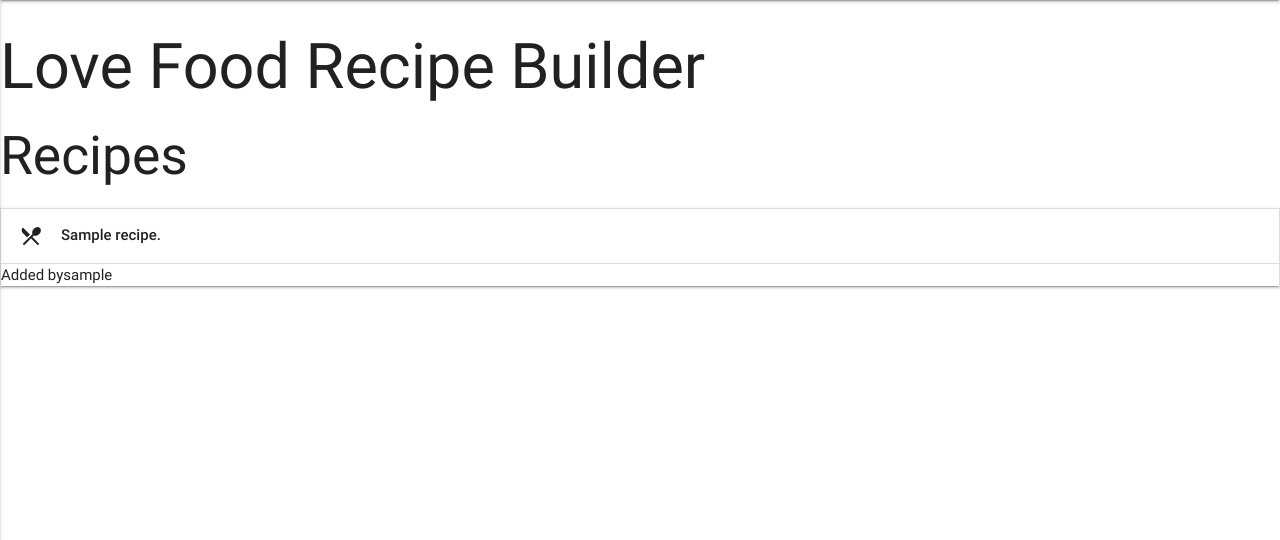
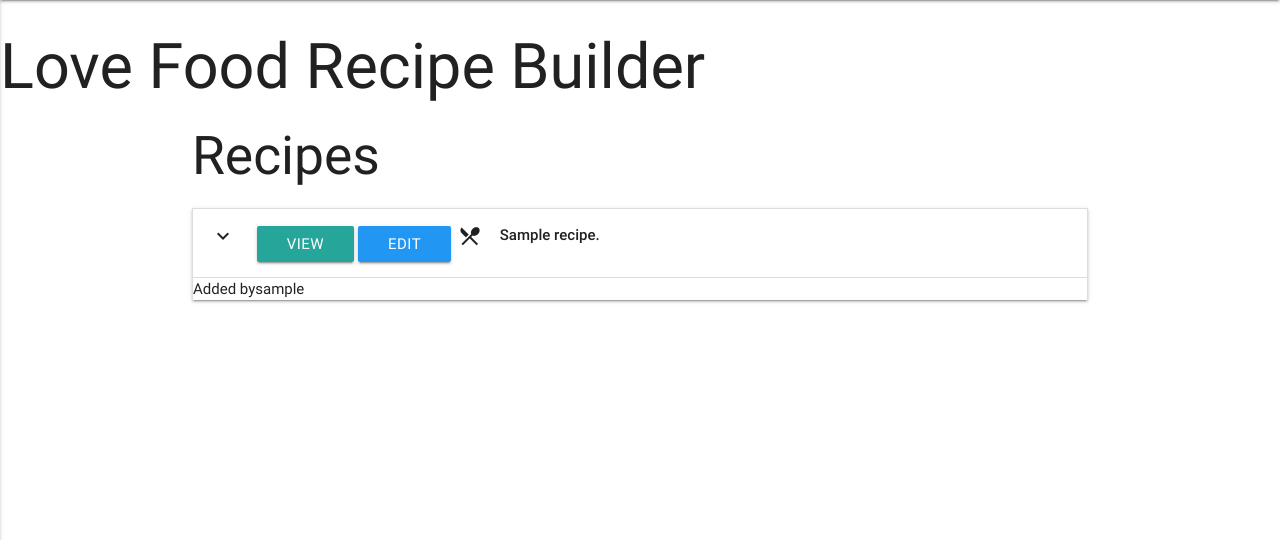
Before and after one commit to Code-Institute-Submissions/recipe-builder, a Flask app: page / in a window 1280 px wide. Shown: the part 64-604 px from the top of the page. Run offline with Flask 2, Linux system fonts and the light colour scheme; a database or web service that is not in the repository returns one stand-in record (values such as "Sample title"); some libraries are stand-ins or nearby versions.

Commit message:
Done and edit buttons added

```diff
--- a/templates/base.html
+++ b/templates/base.html
@@ -22,7 +22,7 @@
 </head>
 
 <body>
-    <nav>
+    <nav class="navbar">
         <div class="nav-wrapper">
             <a href="#!" class="brand-logo">Love Food</a>
             <a href="#" data-activates="mobile-demo" class="button-collapse"><i class="material-icons">menu</i></a>
@@ -40,7 +40,9 @@
     </nav>
 
     <h1>Love Food Recipe Builder</h1>
+    <div class="container">
     {% block content %} {% endblock %}
+    </div>
 
  <!--jQuery before materialize.js-->
     <script type="text/javascript" src="https://code.jquery.com/jquery-3.2.1.min.js"></script>
--- a/templates/recipes.html
+++ b/templates/recipes.html
@@ -6,9 +6,18 @@
   <ul class="collapsible" data-collapsible="accordion">
       {% for recipe in recipes %}
     <li>
-      <div class="collapsible-header"><i class="material-icons">local_dining</i><strong>{{recipe.recipe_name}}.</strong></div>
-      <div class="submiited_by">Added by{{recipe.user_name}}</div>
-      <div class="collapsible-body"><span>{{recipe.brief_description}}</span></div>
+      <div class="collapsible-header">
+        <div class="col s3">
+          <i class="material-icons">expand_more</i>
+           <a class="waves-effect waves-light btn btn-sml">View</a>
+          <a class="waves-effect waves-light btn btn-sml blue">Edit</a>
+          <i class="material-icons">local_dining</i>
+        </div>
+        <div class="recipe_name col s9 ">
+          <strong>{{recipe.recipe_name}}.</strong></div>
+        </div>
+        <div class="submiited_by">Added by{{recipe.user_name}}</div>
+        <div class="collapsible-body"><span>{{recipe.brief_description}}</span></div>
     </li>
    {% endfor %}
   </ul>
```
